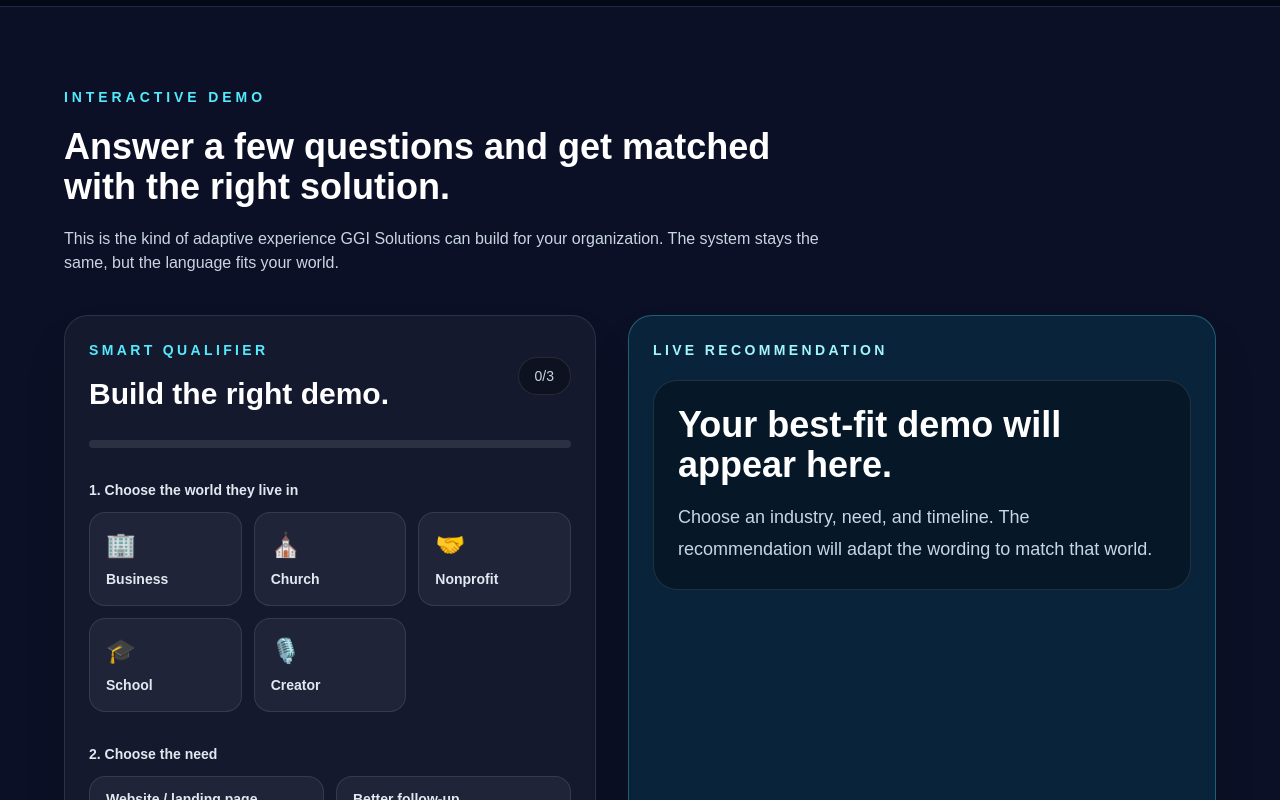
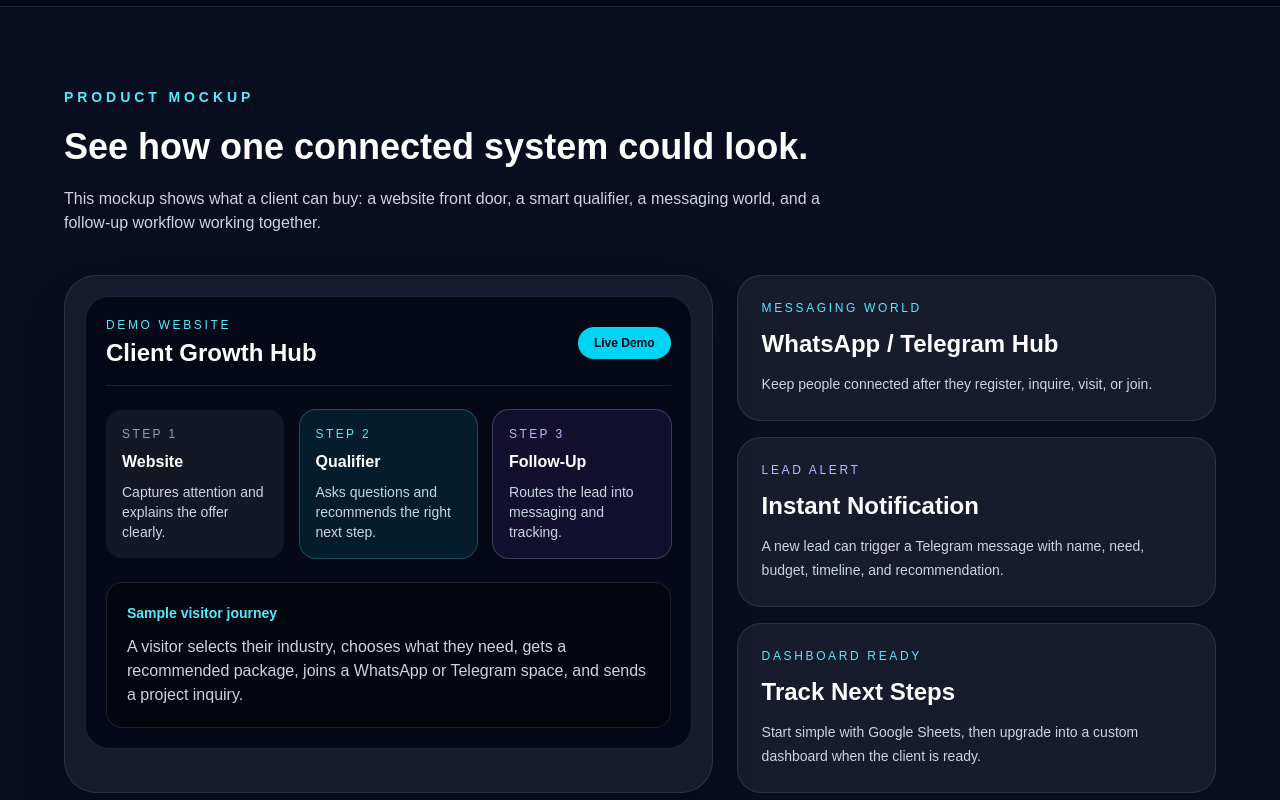
Before and after one commit to Pastorreno/ggi-app-starter, a Next.js app: page / in a window 1280 px wide. Shown: the part 980-1780 px from the top of the page. Built offline with nearby package versions, Linux system fonts and the light colour scheme.

Commit message:
Add product mockup showcase to homepage

```diff
--- a/src/app/page.tsx
+++ b/src/app/page.tsx
@@ -23,6 +23,7 @@ export default function Home() {
         <nav className="mb-16 flex items-center justify-between rounded-full border border-white/10 bg-white/[0.06] px-5 py-3 shadow-sm backdrop-blur">
           <Link href="/" className="text-lg font-black tracking-tight">GGI Solutions</Link>
           <div className="hidden gap-6 text-sm text-slate-300 md:flex">
+            <a href="#mockup" className="hover:text-white">Mockup</a>
             <a href="#interactive" className="hover:text-white">Try It</a>
             <a href="#offers" className="hover:text-white">Offers</a>
             <Link href="/services" className="hover:text-white">Services</Link>
@@ -37,8 +38,8 @@ export default function Home() {
             We build interactive websites, event pages, messaging worlds, and follow-up systems for organizations that want people to feel seen, guided, and supported.
           </p>
           <div className="mt-10 flex flex-wrap justify-center gap-4">
-            <a href="#interactive" className="rounded-full bg-cyan-400 px-7 py-3 font-bold text-slate-950 shadow-sm hover:bg-cyan-300">Try the Interactive Demo</a>
-            <Link href="/contact" className="rounded-full border border-white/15 bg-white/[0.06] px-7 py-3 font-semibold text-white hover:border-cyan-300">Start a Project</Link>
+            <a href="#mockup" className="rounded-full bg-cyan-400 px-7 py-3 font-bold text-slate-950 shadow-sm hover:bg-cyan-300">See Product Mockup</a>
+            <a href="#interactive" className="rounded-full border border-white/15 bg-white/[0.06] px-7 py-3 font-semibold text-white hover:border-cyan-300">Try the Interactive Demo</a>
           </div>
         </div>
 
@@ -50,6 +51,67 @@ export default function Home() {
               <li key={offer} className="flex gap-3"><span className="mt-2 h-2 w-2 rounded-full bg-cyan-300" />{offer}</li>
             ))}
           </ul>
+        </div>
+      </section>
+
+      <section id="mockup" className="border-y border-white/10 bg-[#080d20] px-6 py-20">
+        <div className="mx-auto max-w-6xl">
+          <p className="text-sm font-semibold uppercase tracking-[0.28em] text-cyan-300">Product Mockup</p>
+          <h2 className="mt-5 max-w-3xl text-4xl font-bold">See how one connected system could look.</h2>
+          <p className="mt-5 max-w-3xl text-slate-300">This mockup shows what a client can buy: a website front door, a smart qualifier, a messaging world, and a follow-up workflow working together.</p>
+
+          <div className="mt-10 grid gap-6 lg:grid-cols-[1.15fr_0.85fr]">
+            <div className="rounded-[2rem] border border-white/10 bg-white/[0.06] p-5 shadow-2xl shadow-black/30">
+              <div className="rounded-[1.5rem] border border-white/10 bg-[#050816] p-5">
+                <div className="flex items-center justify-between border-b border-white/10 pb-4">
+                  <div>
+                    <p className="text-xs uppercase tracking-[0.22em] text-cyan-300">Demo Website</p>
+                    <h3 className="mt-1 text-2xl font-black">Client Growth Hub</h3>
+                  </div>
+                  <span className="rounded-full bg-cyan-400 px-4 py-2 text-xs font-black text-slate-950">Live Demo</span>
+                </div>
+                <div className="grid gap-4 py-6 md:grid-cols-3">
+                  <div className="rounded-2xl bg-white/[0.06] p-4">
+                    <p className="text-xs uppercase tracking-[0.2em] text-slate-400">Step 1</p>
+                    <h4 className="mt-2 font-bold">Website</h4>
+                    <p className="mt-2 text-sm text-slate-300">Captures attention and explains the offer clearly.</p>
+                  </div>
+                  <div className="rounded-2xl bg-cyan-400/10 p-4 ring-1 ring-cyan-300/30">
+                    <p className="text-xs uppercase tracking-[0.2em] text-cyan-300">Step 2</p>
+                    <h4 className="mt-2 font-bold">Qualifier</h4>
+                    <p className="mt-2 text-sm text-slate-300">Asks questions and recommends the right next step.</p>
+                  </div>
+                  <div className="rounded-2xl bg-violet-500/10 p-4 ring-1 ring-violet-300/30">
+                    <p className="text-xs uppercase tracking-[0.2em] text-violet-300">Step 3</p>
+                    <h4 className="mt-2 font-bold">Follow-Up</h4>
+                    <p className="mt-2 text-sm text-slate-300">Routes the lead into messaging and tracking.</p>
+                  </div>
+                </div>
+                <div className="rounded-2xl border border-white/10 bg-black/30 p-5">
+                  <p className="text-sm font-semibold text-cyan-300">Sample visitor journey</p>
+                  <p className="mt-3 text-slate-300">A visitor selects their industry, chooses what they need, gets a recommended package, joins a WhatsApp or Telegram space, and sends a project inquiry.</p>
+                </div>
+              </div>
+            </div>
+
+            <div className="grid gap-4">
+              <div className="rounded-3xl border border-white/10 bg-white/[0.06] p-6">
+                <p className="text-xs uppercase tracking-[0.22em] text-cyan-300">Messaging World</p>
+                <h3 className="mt-3 text-2xl font-bold">WhatsApp / Telegram Hub</h3>
+                <p className="mt-3 text-sm leading-6 text-slate-300">Keep people connected after they register, inquire, visit, or join.</p>
+              </div>
+              <div className="rounded-3xl border border-white/10 bg-white/[0.06] p-6">
+                <p className="text-xs uppercase tracking-[0.22em] text-violet-300">Lead Alert</p>
+                <h3 className="mt-3 text-2xl font-bold">Instant Notification</h3>
+                <p className="mt-3 text-sm leading-6 text-slate-300">A new lead can trigger a Telegram message with name, need, budget, timeline, and recommendation.</p>
+              </div>
+              <div className="rounded-3xl border border-white/10 bg-white/[0.06] p-6">
+                <p className="text-xs uppercase tracking-[0.22em] text-cyan-300">Dashboard Ready</p>
+                <h3 className="mt-3 text-2xl font-bold">Track Next Steps</h3>
+                <p className="mt-3 text-sm leading-6 text-slate-300">Start simple with Google Sheets, then upgrade into a custom dashboard when the client is ready.</p>
+              </div>
+            </div>
+          </div>
         </div>
       </section>
 
```
